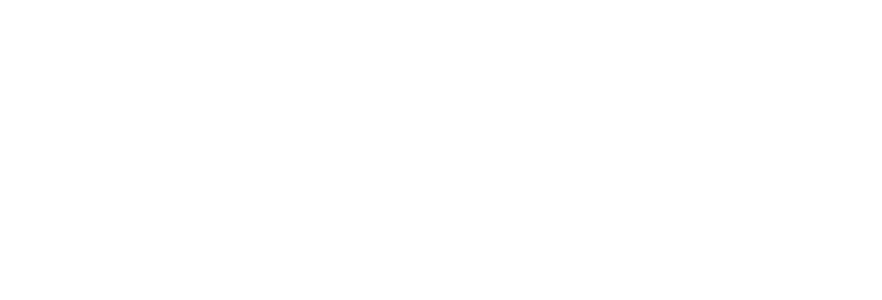
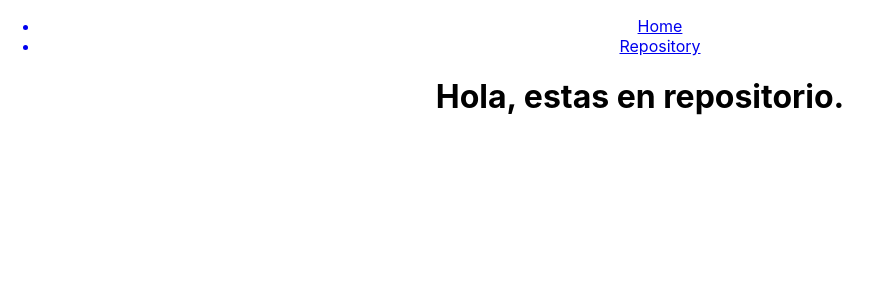
Before and after one commit to Oskitaa/ReactTutorial, a React (Create React App) app: page /repository in a window 1280 px wide. Shown: the top 300 px of the page, without its empty margins (0-882 px from the left). Built offline with nearby package versions, Linux system fonts and the light colour scheme.

Commit message:
pequeño menu para las rutas

```diff
--- a/src/App.tsx
+++ b/src/App.tsx
@@ -1,6 +1,7 @@
 import React from 'react';
 import { BrowserRouter as Router,Route,Switch } from 'react-router-dom';
 import './App.css';
+import Nav from './components/nav';
 import Repository from './components/repositorys';
 
 function App() {
@@ -8,8 +9,9 @@
     <div className="App">
 
           <Router>
+              <Nav />
               <Switch>
-                <Route path="/" />
+                <Route path="/" component={Home} exact/>
                 <Route path="/repository" component={Repository} />
               </Switch>
           </Router>
@@ -17,4 +19,10 @@
   );
 }
 
+function Home(){
+  return(
+    <h1>Estas en home.</h1>
+  );
+}
+
 export default App;
--- /dev/null
+++ b/src/components/nav.tsx
@@ -0,0 +1,19 @@
+import React from "react";
+import { Link } from "react-router-dom";
+
+function Nav(){
+        return (
+            <div>
+                <ul>
+                <Link to="/" >
+                    <li>Home</li>
+                </Link>
+                <Link to="/repository" >
+                    <li>Repository</li>
+                </Link>
+               </ul>
+            </div>
+        );
+}
+
+export default Nav;
--- a/src/components/repositorys.tsx
+++ b/src/components/repositorys.tsx
@@ -1,13 +1,11 @@
-import React, { Component } from "react";
+import React from "react";
 
-class Repository extends Component{
-
-    render(){
+function Repository(){
         return(
-            <h1>Hola, estas en repositiocio</h1>
+            <div>
+                <h1>Hola, estas en repositorio.</h1>
+            </div>
         )
-    };
-
 }
 
 export default Repository;
```
